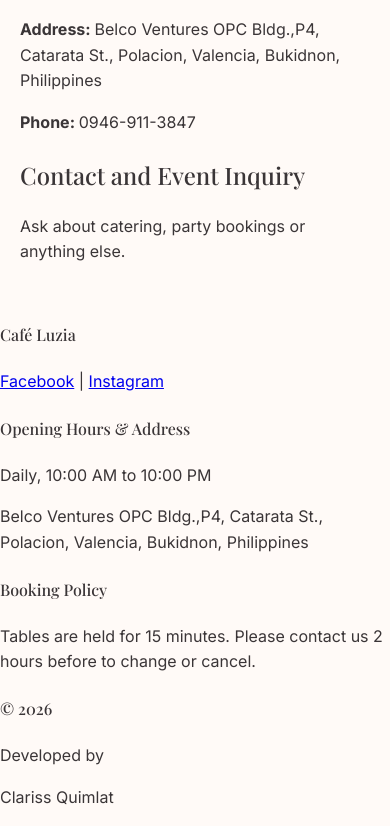
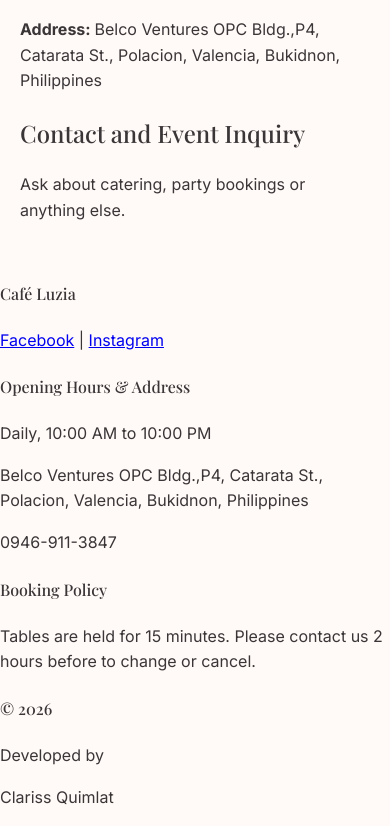
Before and after one commit to quimlatclarissm-01/quimlat-website, a plain HTML site: page index.html in a window 390 px wide. Shown: the part 3115-3941 px from the top of the page. Drawn offline with nearby package versions, Linux system fonts and the light colour scheme; files whose address does not match are found by name; a web font is replaced by a local one.

Commit message:
add phone to footer

```diff
--- a/index.html
+++ b/index.html
@@ -82,7 +82,6 @@
             <div class="location">
                 <h2>Map and Location Details</h2>
                 <p><strong>Address: </strong>Belco Ventures OPC Bldg.,P4, Catarata St., Polacion, Valencia, Bukidnon, Philippines</p>
-                <p><strong>Phone: </strong>0946-911-3847</p>
             </div>
 
             <div class="contact">
@@ -101,6 +100,7 @@
                 <h4>Opening Hours &amp; Address</h4>
                 <p>Daily, 10:00 AM to 10:00 PM</p>
                 <p>Belco Ventures OPC Bldg.,P4, Catarata St., Polacion, Valencia, Bukidnon, Philippines</p>
+                <p>0946-911-3847</p>
             </div>
             <div>
                 <h4>Booking Policy</h4>
```
